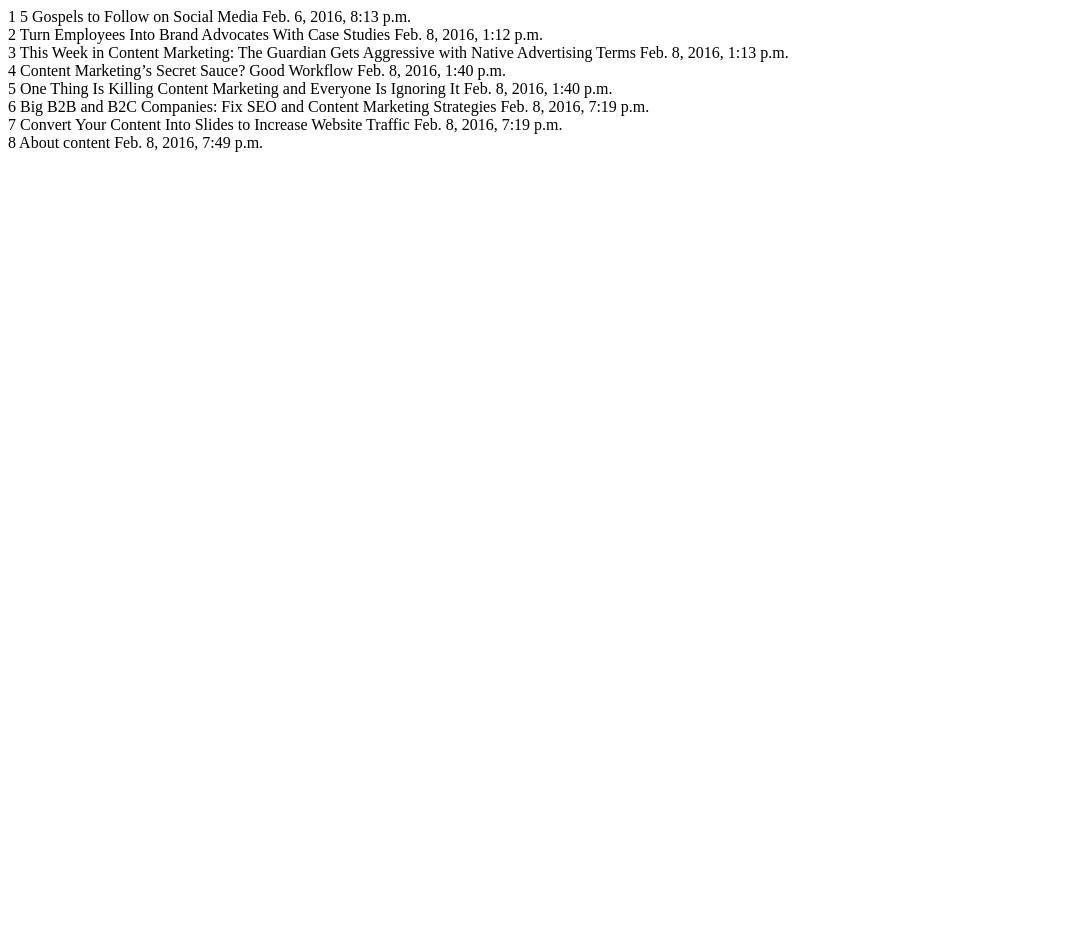
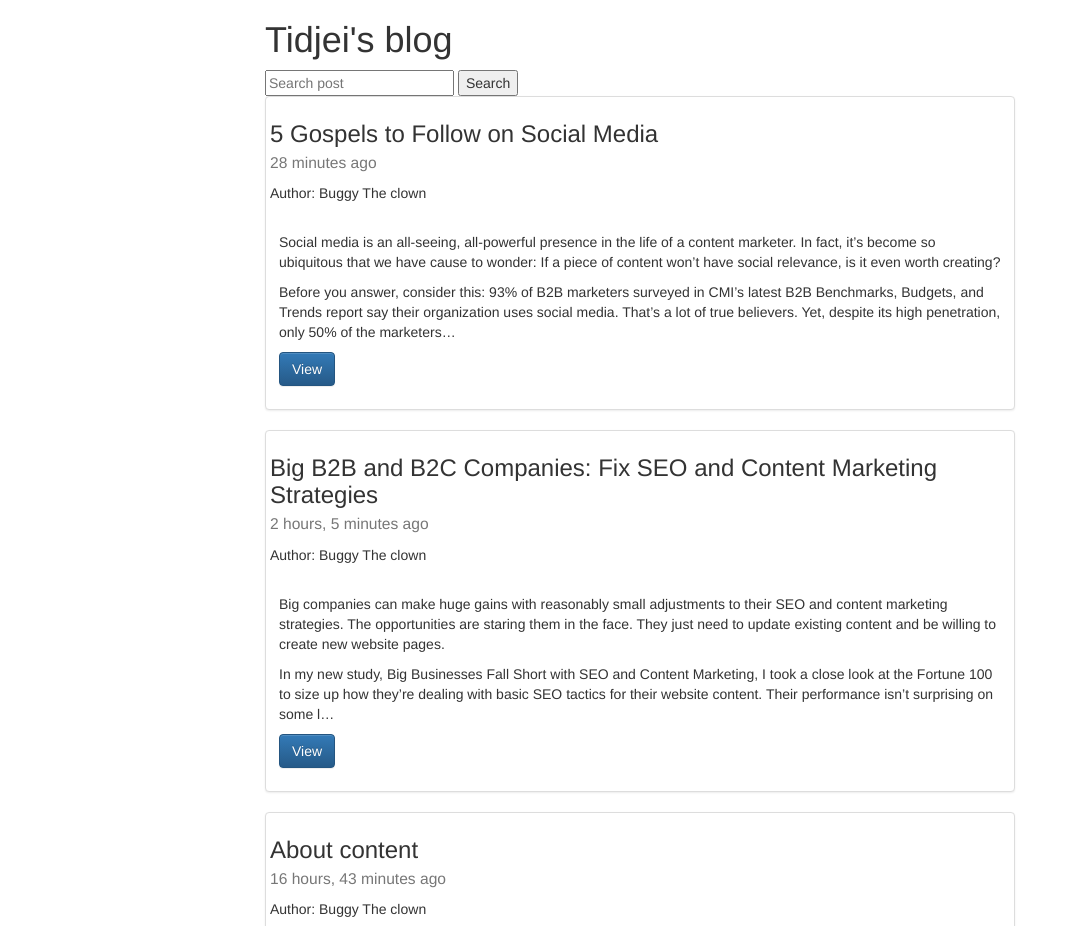
Before and after one commit to Buggytheclown/CoreDjango, a Django app: page /posts/ in a window 1280 px wide. Shown: the top 926 px of the page, without its empty margins (0-1070 px from the left). Before the commit the page ends 152 px from the top, so only its background shows below. Run offline with Django 3.2, Linux system fonts and the light colour scheme; data comes from the database, SQL or seed files in the repository; both versions use the stored data as it was after the commit; some libraries are stand-ins or nearby versions.

Commit message:
posts (Try Django 1.9 lectures) was created

```diff
--- a/home/templates/home/site.html
+++ b/home/templates/home/site.html
@@ -148,11 +148,11 @@
         </div>
 
         <div class="col-md-4">
-            <h2>Reserved</h2>
-            <p>In progress<br>
+            <h2>Another Blog</h2>
+            <p>Simply blog page with paginator and search<br>
                 (<a href="https://www.codingforentrepreneurs.com/projects/try-django-19/">try Django 1.9</a>)
             </p>
-            <p><a class="btn btn-default" href="{% url 'posts:home' %}" role="button">View details &raquo;</a></p>
+            <p><a class="btn btn-success" href="{% url 'posts:home' %}" role="button">View details &raquo;</a></p>
         </div>
     </div>
 
--- a/mysite/settings.py
+++ b/mysite/settings.py
@@ -135,6 +135,8 @@ USE_TZ = True
 # https://docs.djangoproject.com/en/1.9/howto/static-files/
 
 STATIC_URL = '/static/'
+MEDIA_URL = '/media/'
+MEDIA_ROOT = os.path.join(BASE_DIR, 'media_cdn')
 
 # Internationalize SETTINGS (for taskbuster, innactive right now)
 LANGUAGES = (
--- a/mysite/urls.py
+++ b/mysite/urls.py
@@ -15,9 +15,11 @@ Including another URLconf
 """
 from django.conf.urls import include, url
 from django.conf.urls.i18n import i18n_patterns
+from django.conf.urls.static import static
 from django.contrib import admin
 
 import home.views
+from mysite import settings
 
 urlpatterns = [
     url(r'^admin/', admin.site.urls),
@@ -31,3 +33,6 @@ urlpatterns = [
     url(r'^newsletter/accounts/', include('registration.backends.default.urls')),
     url(r'^posts/', include('posts.urls', namespace="posts")),
 ]
+
+if settings.DEBUG:
+    urlpatterns+=static(settings.MEDIA_URL, document_root=settings.MEDIA_ROOT)
--- a/posts/models.py
+++ b/posts/models.py
@@ -1,12 +1,24 @@
+from django.core.urlresolvers import reverse
 from django.db import models
 
+
 # Create your models here.
+from django.conf import settings
 
-class Post (models.Model):
+
+class Post(models.Model):
+    user = models.ForeignKey(settings.AUTH_USER_MODEL, default=1)
     title = models.CharField(max_length=120)
+    image = models.FileField(null=True, blank=True)
     content = models.TextField()
     updated = models.DateTimeField('Was updated', auto_now=True, auto_now_add=False)
     timestamp = models.DateTimeField('Was created', auto_now=False, auto_now_add=True)
 
     def __str__(self):
         return self.title
+
+    def get_absolute_url(self):
+        return reverse('posts:detail', kwargs={'id': self.id})
+
+    class Meta:
+        ordering = ["-updated", "-timestamp"]
--- /dev/null
+++ b/posts/templates/posts/base.html
@@ -0,0 +1,26 @@
+<!DOCTYPE html>
+<html lang="en">
+<head>
+    <meta charset="UTF-8">
+    <title>{% block head_title %}Post{% endblock %}</title>
+<!-- Latest compiled and minified CSS -->
+<link rel="stylesheet" href="https://maxcdn.bootstrapcdn.com/bootstrap/3.3.6/css/bootstrap.min.css"
+      integrity="sha384-1q8mTJOASx8j1Au+a5WDVnPi2lkFfwwEAa8hDDdjZlpLegxhjVME1fgjWPGmkzs7" crossorigin="anonymous">
+
+<!-- Optional theme -->
+<link rel="stylesheet" href="https://maxcdn.bootstrapcdn.com/bootstrap/3.3.6/css/bootstrap-theme.min.css"
+      integrity="sha384-fLW2N01lMqjakBkx3l/M9EahuwpSfeNvV63J5ezn3uZzapT0u7EYsXMjQV+0En5r" crossorigin="anonymous">
+</head>
+<body>
+{% include 'posts/messages.html' %}
+
+<div class="container">
+    {% block content %}
+    {% endblock %}
+</div>
+<!-- Latest compiled and minified JavaScript -->
+<script src="https://maxcdn.bootstrapcdn.com/bootstrap/3.3.6/js/bootstrap.min.js"
+        integrity="sha384-0mSbJDEHialfmuBBQP6A4Qrprq5OVfW37PRR3j5ELqxss1yVqOtnepnHVP9aJ7xS"
+        crossorigin="anonymous"></script>
+</body>
+</html>
--- a/posts/templates/posts/home.html
+++ b/posts/templates/posts/home.html
@@ -1,12 +1,77 @@
-<!DOCTYPE html>
-<html lang="en">
-<head>
-    <meta charset="UTF-8">
-    <title>Posts|Home</title>
-</head>
-<body>
-{% for i in model_title %}
-    {{ forloop.counter }} {{ i.title }} {{ i.timestamp }}<br>
-{% endfor %}
-</body>
-</html>
+{% extends 'posts/base.html' %}
+
+
+{% block head_title %}
+    {{ block.super }}|Home
+{% endblock %}
+
+{#{% block content %}#}
+{#{% for i in model_title %}#}
+{#   <h2><a href="{{ i.get_absolute_url }}">{{ i.title }}</a> <small>{{ i.updated|timesince }} ago</small></h2>#}
+{#    <p>{{ i.content|linebreaks|truncatechars:500 }}</p><br>#}
+{#{% endfor %}#}
+{#{% endblock %}#}
+
+
+{% block content %}
+    <div class="row">
+        <div class="col-sm-8 col-sm-offset-2">
+            <h1>Tidjei's blog</h1>
+            <form method="GET" action="">
+                <input type="text" placeholder="Search post" name="q" value="{{ request.GET.q }}"/>
+                <input type="submit" value="Search"/>
+            </form>
+            {% for i in model_title %}
+                <div class="row">
+                    <div class="col-sm-12">
+                        <div class="thumbnail">
+                            <h3>{{ i.title }} <br>
+                                <small>{{ i.updated|timesince }} ago</small>
+                            </h3>
+                            {% if i.user.get_full_name %}
+                                <p>Author: {{ i.user.get_full_name }}</p>
+                            {% endif %}
+
+                            {% if i.image %}
+                                <img src="{{ i.image.url }}" class="img-responsive"/>
+                            {% endif %}
+
+                            <div class="caption">
+                                <p>{{ i.content|linebreaks|truncatechars:500 }}</p>
+                                <p><a href="{{ i.get_absolute_url }}" class="btn btn-primary" role="button">View</a>
+                                    {% if request.user.is_stuff or request.user.is_superuser %}
+                                        <a href="{% url 'posts:update' i.id %}" class="btn btn-info"
+                                           role="button">Edit</a>
+                                        <a href="{% url 'posts:delete' i.id %}" class="btn btn-warning" role="button">Delete</a>
+                                        </p>
+                                    {% endif %}
+                            </div>
+                        </div>
+                    </div>
+                </div>
+            {% endfor %}
+        </div>
+    </div>
+
+    <div class="row">
+        <div class="col-sm-6 col-sm-offset-5">
+            <div class="pagination">
+    <span class="step-links">
+        {% if model_title.has_previous %}
+            <a href="?page={{ model_title.previous_page_number }}{% if request.GET.q %}&q={{ request.GET.q }}
+            {% endif %}">previous</a>
+        {% endif %}
+
+        <span class="current">
+            Page {{ model_title.number }} of {{ model_title.paginator.num_pages }}.
+        </span>
+
+        {% if model_title.has_next %}
+            <a href="?page={{ model_title.next_page_number }}{% if request.GET.q %}&q={{ request.GET.q }}
+            {% endif %}">next</a>
+        {% endif %}
+    </span>
+            </div>
+        </div>
+    </div>
+{% endblock %}
--- /dev/null
+++ b/posts/templates/posts/messages.html
@@ -0,0 +1,9 @@
+{% block messages %}
+{% if messages %}
+<ul class="messages">
+    {% for message in messages %}
+    <li{% if message.tags %} class="{{ message.tags }}"{% endif %}>{{ message }}</li>
+    {% endfor %}
+</ul>
+{% endif %}
+{% endblock %}
--- a/posts/urls.py
+++ b/posts/urls.py
@@ -4,7 +4,7 @@ from .import views
 urlpatterns = [
     url(r'^$', views.posts_list, name='home'),
     url(r'^create/$', views.posts_create, name='create'),
-    url(r'^detail/$', views.posts_detail, name='detail'),
-    url(r'^update/$', views.posts_update, name='update'),
-    url(r'^delete/$', views.posts_delete, name='delete'),
+    url(r'^(?P<id>\d+)/$', views.posts_detail, name='detail'),
+    url(r'^(?P<id>\d+)/edit/$', views.posts_update, name='update'),
+    url(r'^(?P<id>\d+)/delete/$', views.posts_delete, name='delete'),
     ]
--- a/posts/views.py
+++ b/posts/views.py
@@ -1,28 +1,81 @@
-from django.shortcuts import render
+from django.contrib import messages
+from django.core.paginator import Paginator, EmptyPage, PageNotAnInteger
+from django.http import HttpResponseRedirect, Http404
+from django.shortcuts import render, get_object_or_404, redirect
 
-# Create your views here.
+from .form import PostModel
 from posts.models import Post
 
 
-def posts_list (request):
+def posts_list(request):
     model_title = Post.objects.all()
+    query = request.GET.get('q')
+    if query:
+        model_title = Post.objects.all().filter(title__icontains=query)
+    paginator = Paginator(model_title, 5)
+    page = request.GET.get('page')
+    try:
+        model_title_p = paginator.page(page)
+    except PageNotAnInteger:
+        # If page is not an integer, deliver first page.
+        model_title_p = paginator.page(1)
+    except EmptyPage:
+        # If page is out of range (e.g. 9999), deliver last page of results.
+        model_title_p = paginator.page(paginator.num_pages)
     context = {
-        'model_title':model_title
+        'model_title': model_title_p
     }
-    return render (request, 'posts/home.html', context)
+    return render(request, 'posts/home.html', context)
 
-def posts_create (request):
-    context = {}
-    return render (request, 'posts/create.html', context)
 
-def posts_detail (request):
-    context = {}
-    return render (request, 'posts/detail.html', context)
+def posts_create(request):
+    if not request.user.is_staff or not request.user.is_superuser:
+        raise Http404
+    form = PostModel(request.POST or None, request.FILES or None)
+    if form.is_valid():
+        instance = form.save(commit=False)
+        instance.user = request.user
+        instance.save()
+        messages.success(request, 'Post successfully created')
+        return HttpResponseRedirect(instance.get_absolute_url())
+    context = {
+        'form': form
+    }
+    return render(request, 'posts/create.html', context)
 
-def posts_update (request):
-    context = {}
-    return render (request, 'posts/update.html', context)
 
-def posts_delete (request):
-    context = {}
-    return render (request, 'posts/delete.html', context)
+def posts_detail(request, id=None):
+    instance = get_object_or_404(Post, id=id)
+    context = {
+        'title': instance.title,
+        'instance': instance,
+    }
+    return render(request, 'posts/detail.html', context)
+
+
+def posts_update(request, id=None):
+    if not request.user.is_staff or not request.user.is_superuser:
+        raise Http404
+    instance = get_object_or_404(Post, id=id)
+    form = PostModel(request.POST or None, request.FILES or None, instance=instance)
+    if form.is_valid():
+        instance = form.save(commit=False)
+        # some stuff there
+        instance.save()
+        messages.success(request, 'Post successfully edited')
+        return HttpResponseRedirect(instance.get_absolute_url())
+    context = {
+        'title': instance.title,
+        'instance': instance,
+        'form': form,
+    }
+    return render(request, 'posts/create.html', context)
+
+
+def posts_delete(request, id=None):
+    if not request.user.is_staff or not request.user.is_superuser:
+        raise Http404
+    instance = get_object_or_404(Post, id=id)
+    instance.delete()
+    messages.success(request, "Post: %s - was successfully deleted" % (instance.title))
+    return redirect('posts:home')
```
Also changed, not shown: posts/form.py (added, +12 -0 lines), posts/templates/posts/create.html (+17 -0 lines), posts/templates/posts/detail.html (+23 -0 lines), db.sqlite3, posts/migrations/0002_auto_20160208_2230.py (added), posts/templates/posts/delete.html (deleted), posts/templates/posts/update.html (deleted).
